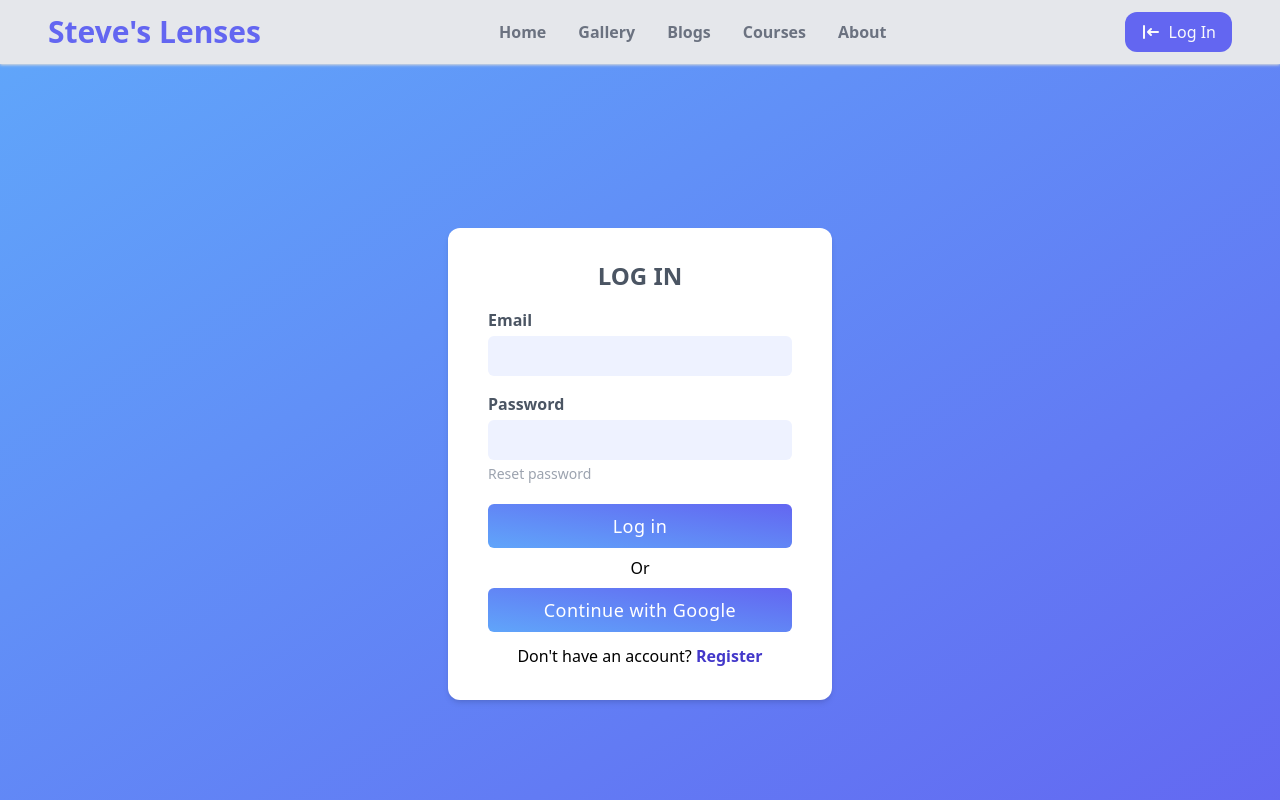
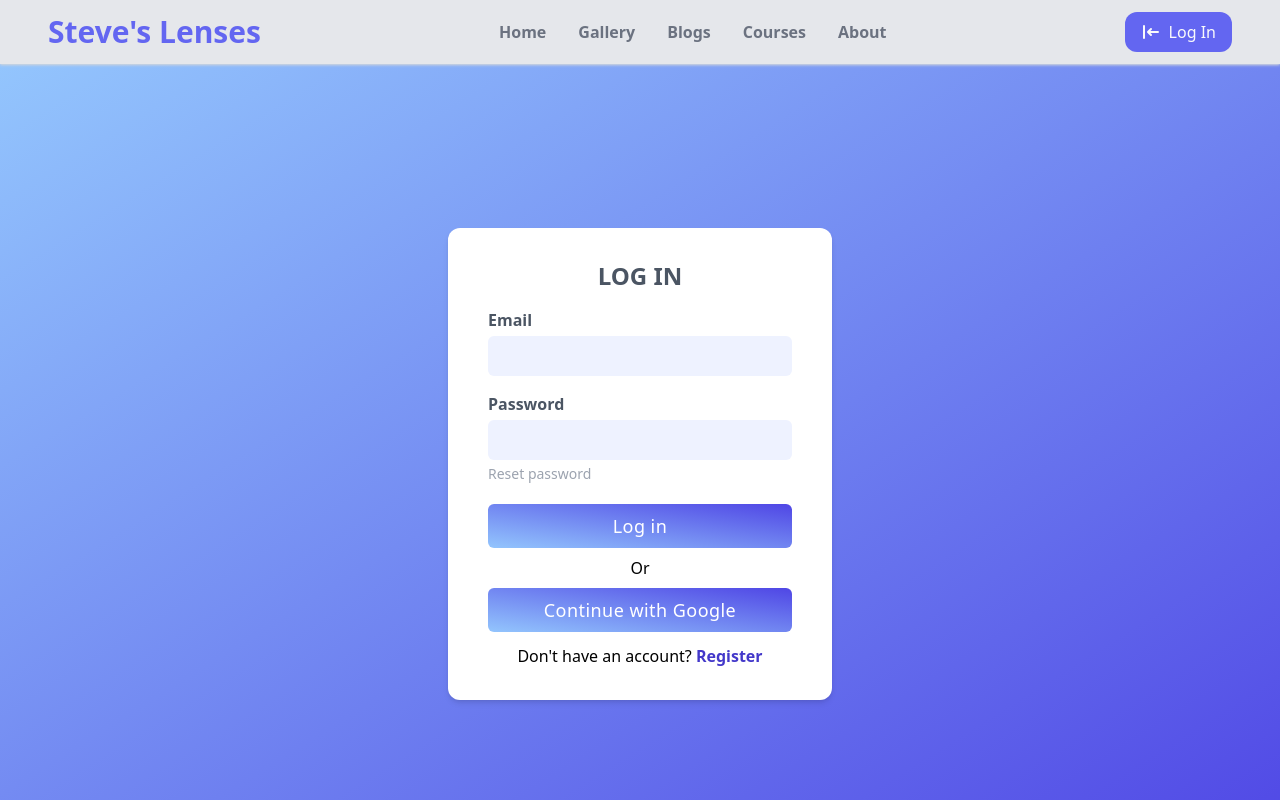
Before and after one commit to TaseenFuadJeem/independent-service-provider_website, a React (Create React App) app: page /login in a window 1280 px wide. Shown: the top 800 px of the page. Built offline with nearby package versions, Linux system fonts and the light colour scheme; no server answers.

Commit message:
Minor updates

```diff
--- a/src/Pages/Login/Login.js
+++ b/src/Pages/Login/Login.js
@@ -65,7 +65,7 @@
 
                     :
 
-                    <div className="h-screen bg-gradient-to-br from-blue-400 to-indigo-500 flex justify-center items-center w-full">
+                    <div className="h-screen bg-gradient-to-br from-blue-300 to-indigo-600 flex justify-center items-center w-full">
                         <form onSubmit={handleLogin}>
                             <div className="bg-white px-10 py-8 rounded-xl w-screen shadow-md max-w-sm">
                                 <div className="space-y-4">
@@ -84,7 +84,7 @@
                                             }
                                             else {
                                                 await sendPasswordResetEmail(email);
-                                                toast('Sent email');
+                                                toast('Sent reset link. Check your E-mail');
                                             }
                                         }}
                                             className='text-sm my-1 btn-disable text-gray-400 hover:text-gray-600'>Reset password</button>
--- a/src/Pages/Signup/Signup.js
+++ b/src/Pages/Signup/Signup.js
@@ -44,7 +44,7 @@
 
                     :
 
-                    <div className="h-screen bg-gradient-to-br from-blue-400 to-indigo-500 flex justify-center items-center w-full">
+                    <div className="h-screen bg-gradient-to-br from-blue-300 to-indigo-600 flex justify-center items-center w-full">
                         <form>
                             <div onSubmit={handleSignUp} className="bg-white px-10 py-8 rounded-xl w-screen shadow-md max-w-sm">
                                 <div className="space-y-4">
```
